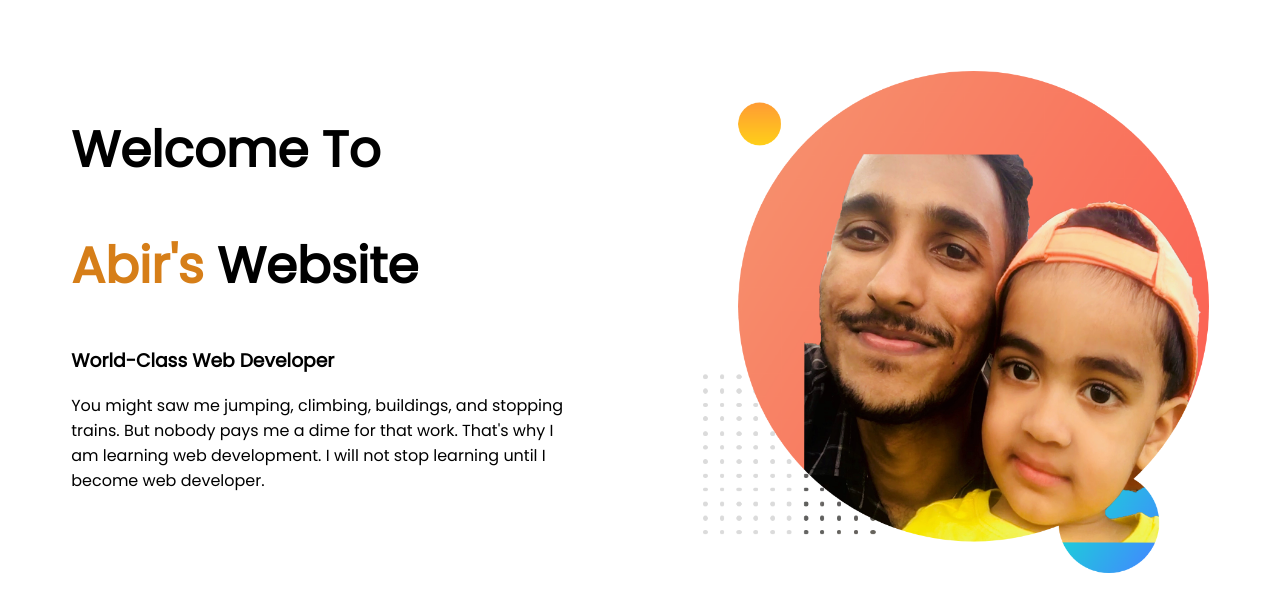
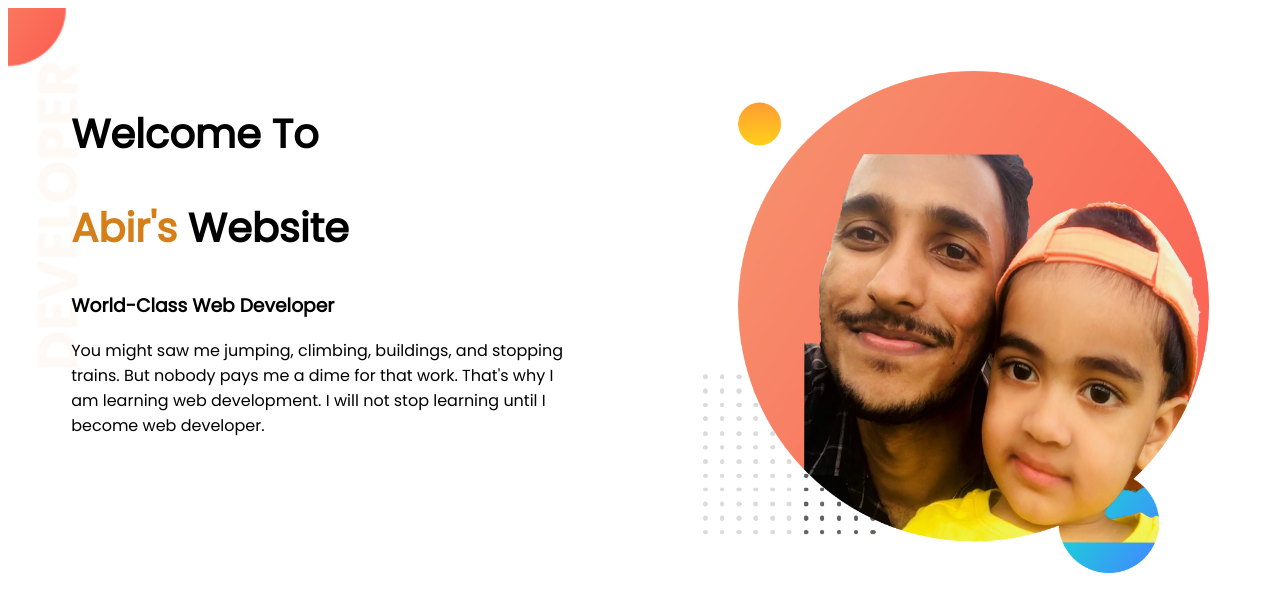
Before and after one commit to abir74400/web-portfolio, a plain HTML site: page index.html in a window 1280 px wide. Drawn offline with Linux system fonts and the light colour scheme.

Commit message:
added new code

```diff
--- a/index.html
+++ b/index.html
@@ -9,7 +9,7 @@
     <link rel="stylesheet" href=style.css>
 </head>
 <body>
-    <section>
+    <section class="top-banner">
     <div class="half-width">
         <h1>Welcome To</h1>
     <h1><span class="name-highlight">Abir's</span> Website</h1>
@@ -20,6 +20,7 @@
     <img src="images/my-bg.png">
 
     </div>
+    </section>
 
 
 
--- a/style.css
+++ b/style.css
@@ -1,8 +1,16 @@
 body{
     font-family: 'Poppins', sans-serif;
+
+}
+ .top-banner{
+     background-image: url("Images/top-banner.png");
+     height: 500px;
+     background-repeat: no-repeat;
+
+
 }
 h1{
-    font-size: 50px;
+    font-size: 40px;
 }
 .name-highlight{
     color: rgb(214, 126, 24);
@@ -11,6 +19,7 @@ h1{
     width: 40%;
     float: left;
     margin: 5%;
+    padding-left: %;
 
 }
 .half-width img{
```
